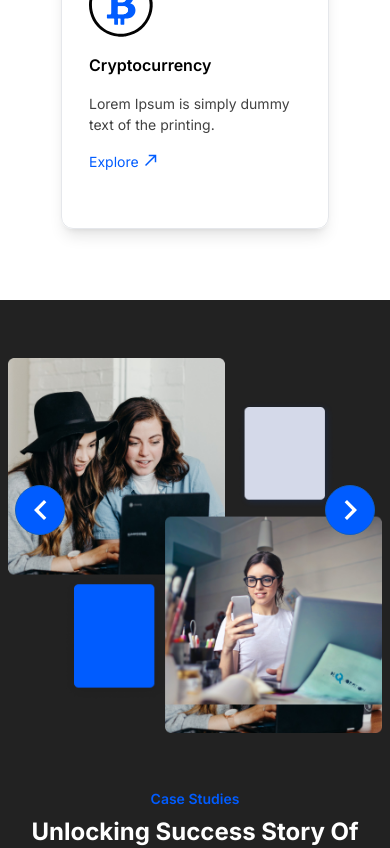
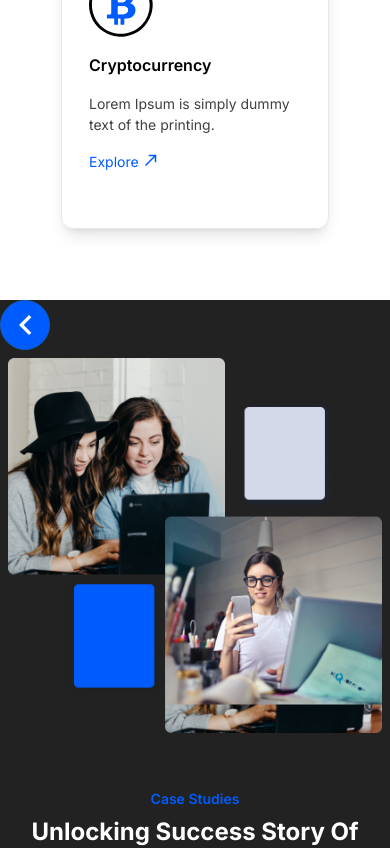
Before and after one commit to BoobalanJesky/Codeweb_Solution, a Next.js app: page /Codeweb_Solution/Homepage in a window 390 px wide. Shown: the part 5444-6292 px from the top of the page. Built offline with nearby package versions, Linux system fonts and the light colour scheme.

Commit message:
update card

```diff
--- a/src/app/css/about.module.css
+++ b/src/app/css/about.module.css
@@ -175,41 +175,64 @@
     gap: 30px
   }
 
+
+}
+@media only screen and (min-width: 1134px) and (max-width: 1336px) {
   .leftAbs {
     left: 15px;
-    top: 270px;
+    top: 235px;
   }
 
   .rightAbs {
     right: 15px;
-    top: 270px;
+    top: 235px;
+  }
+}
+@media only screen and (min-width: 1084px) and (max-width: 1134px) {
+  .leftAbs {
+    left: 2px;
+    top: 235px;
+  }
+
+  .rightAbs {
+    right: 2px;
+    top: 235px;
+  }
+}
+@media only screen and (min-width: 826px) and (max-width: 1083px) {
+  .rightAbs {
+    right: 2px;
+    top: 183px;
+  }
+
+  .leftAbs {
+    left: 2px;
+    top: 183px;
   }
 }
 
-@media only screen and (min-width: 826px) and (max-width: 1034px) {
+@media only screen and (min-width: 768px)and (max-width: 825px) {
   .rightAbs {
-    right: 15px;
-    top: 185px;
+    right: 2px;
+    top: 210px;
   }
 
   .leftAbs {
-    left: 15px;
-    top: 185px;
+    left: 2px;
+    top: 210px;
   }
 }
-
-@media only screen and (min-width: 290px)and (max-width: 825px) {
+@media only screen and (min-width: 500px)and (max-width: 767px) {
   .rightAbs {
-    right: 15px;
-    top: 185px;
+    right: 2px;
+    top: 210px;
   }
 
   .leftAbs {
-    left: 15px;
-    top: 185px;
+    left: 2px;
+    top: 210px;
   }
 }
-
 .fadeDesign ::before {
   content: url("/assets/image/fade.png")
 }
```
